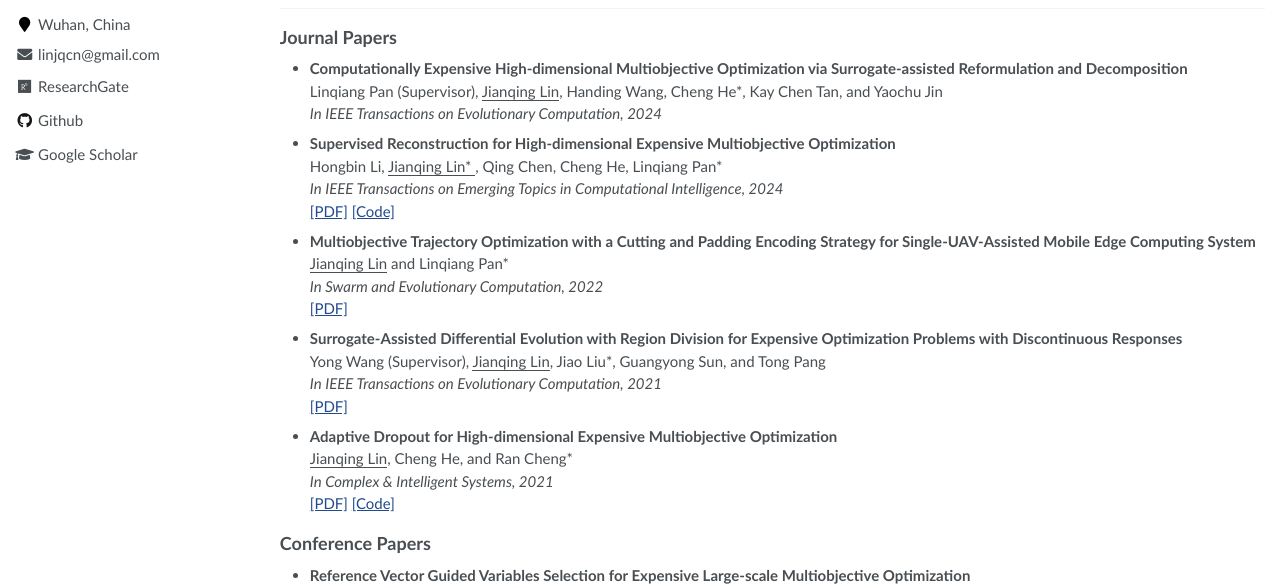
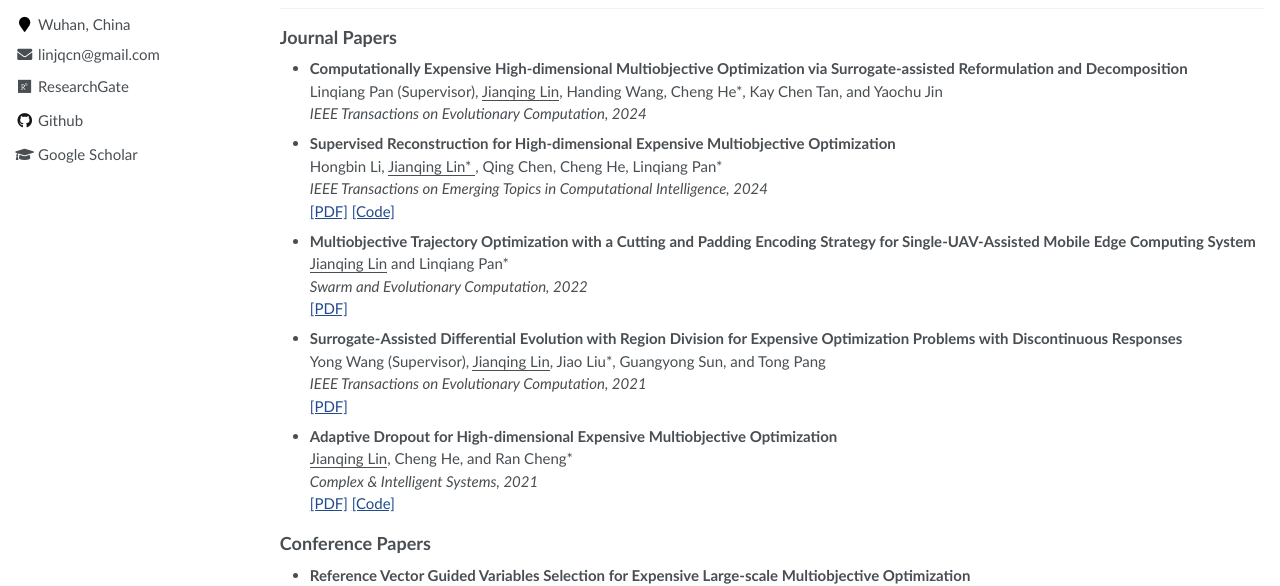
Before and after one commit to jqlincn/jqlincn.github.io, a Jekyll site: the page built from _pages/about.md, in a window 1280 px wide and 1387 px high. Shown: the part 403-989 px from the top of the window. Built offline with Jekyll 4.4.1, drawn with Linux system fonts in a browser that asks for light colours.

```diff
--- a/_pages/about.md
+++ b/_pages/about.md
@@ -43,22 +43,22 @@ My research interest includes computational intelligence, multiobjective optimiz
 <!--  _IEEE/CAA Journal of Automatica Sinica, in press_ -->
 - **Computationally Expensive High-dimensional Multiobjective Optimization via Surrogate-assisted Reformulation and Decomposition**  <br>
   Linqiang Pan (Supervisor), <ins>Jianqing Lin</ins>, Handing Wang, Cheng He*, Kay Chen Tan, and Yaochu Jin  <br>
-  _In IEEE Transactions on Evolutionary Computation, 2024_
+  _IEEE Transactions on Evolutionary Computation, 2024_
 - **Supervised Reconstruction for High-dimensional Expensive Multiobjective Optimization**  <br>
   Hongbin Li, <ins>Jianqing Lin* </ins>, Qing Chen, Cheng He, Linqiang Pan*  <br>
-  _In IEEE Transactions on Emerging Topics in Computational Intelligence, 2024_ <br>
+  _IEEE Transactions on Emerging Topics in Computational Intelligence, 2024_ <br>
   [[PDF]](https://ieeexplore.ieee.org/abstract/document/10428945) [[Code]](https://github.com/jqlincn/SR-SAEA)
 - **Multiobjective Trajectory Optimization with a Cutting and Padding Encoding Strategy for Single-UAV-Assisted Mobile Edge Computing System**  <br>
   <ins>Jianqing Lin</ins> and Linqiang Pan*  <br>
-  _In Swarm and Evolutionary Computation, 2022_  <br>
+  _Swarm and Evolutionary Computation, 2022_  <br>
   [[PDF]](https://drive.google.com/file/d/1UD1vfxuLSYFMlKe8_gNxVJ2rbqBqHDJ1/view?usp=share_link)
 - **Surrogate-Assisted Differential Evolution with Region Division for Expensive Optimization Problems with Discontinuous Responses**  <br>
   Yong Wang (Supervisor), <ins>Jianqing Lin</ins>, Jiao Liu*, Guangyong Sun, and Tong Pang  <br>
-  _In IEEE Transactions on Evolutionary Computation, 2021_  <br>
+  _IEEE Transactions on Evolutionary Computation, 2021_  <br>
   [[PDF]](https://drive.google.com/file/d/1lKJT3K6nAR8dxn4ZcAHp9yDdmlcxZPLQ/view?usp=share_link)
 - **Adaptive Dropout for High-dimensional Expensive Multiobjective Optimization**  <br>
   <ins>Jianqing Lin</ins>, Cheng He, and Ran Cheng*  <br>
-  _In Complex & Intelligent Systems, 2021_  <br>
+  _Complex & Intelligent Systems, 2021_  <br>
   [[PDF]](https://link.springer.com/content/pdf/10.1007/s40747-021-00362-5.pdf?pdf=button) [[Code]](https://github.com/jqlincn/ADSAPSO)
 
 ## Conference Papers
```
